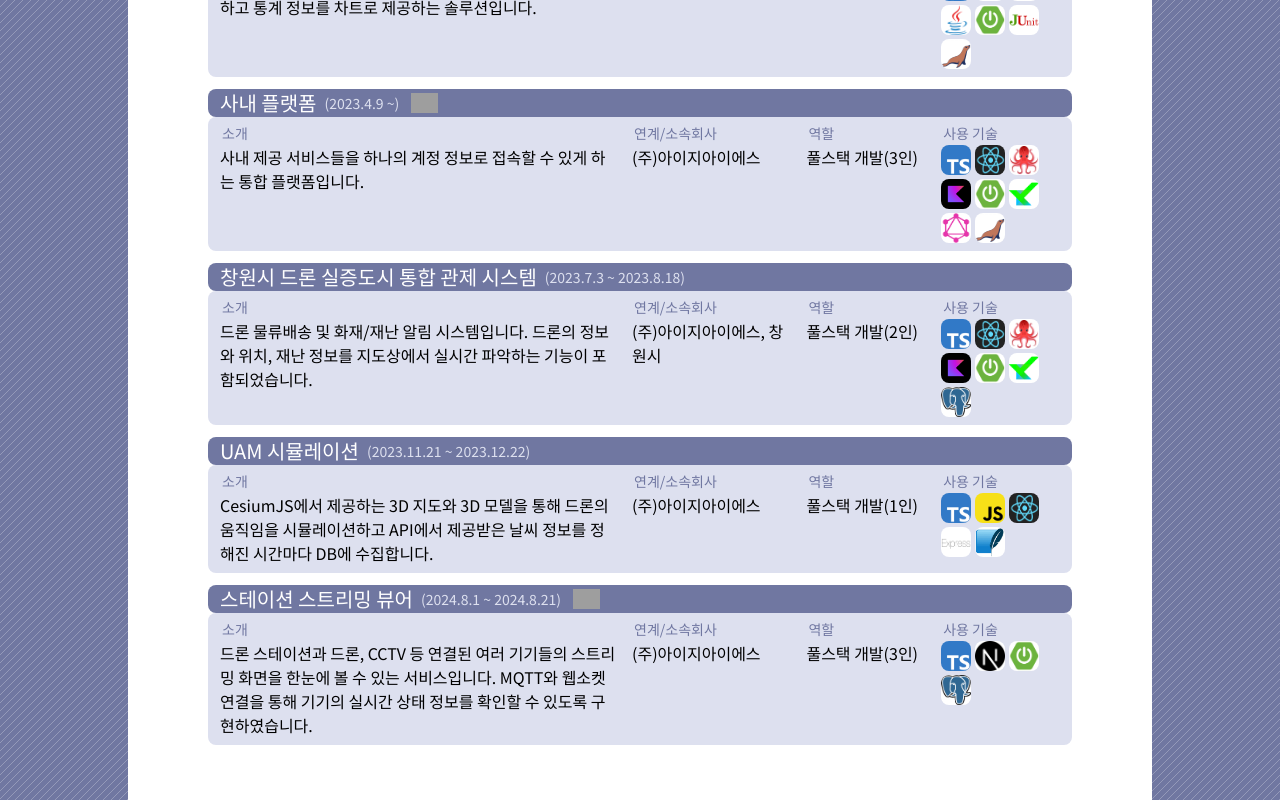
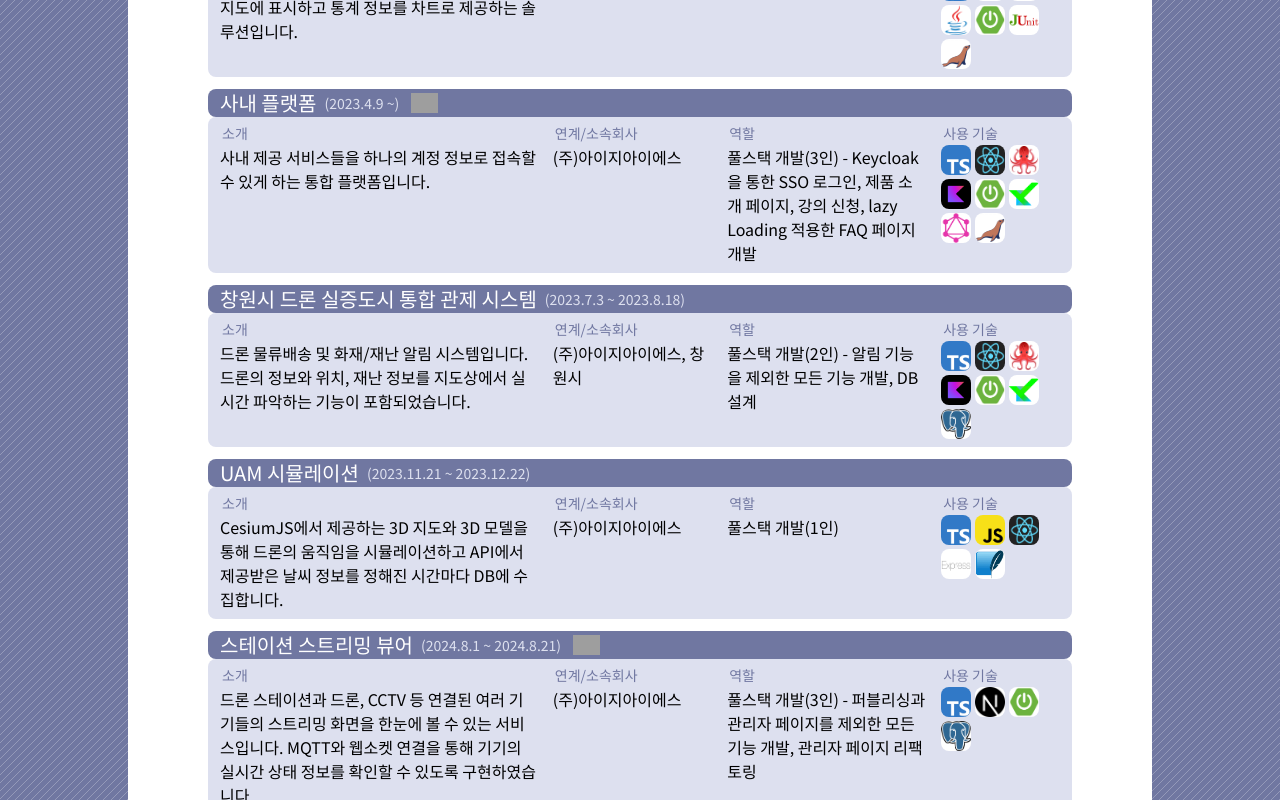
Before and after one commit to ParkBible/Portfolio, a Next.js app: page / in a window 1280 px wide. Shown: the part 1760-2560 px from the top of the page. Built offline with nearby package versions, Linux system fonts and the light colour scheme; grey boxes are pictures that could not be loaded; a web font is replaced by a local one.

Commit message:
역할 세부사항 추가

```diff
--- a/src/app/project/Project.info.jsx
+++ b/src/app/project/Project.info.jsx
@@ -30,7 +30,7 @@ export const ProjectInfos = [
         description: "사내 제공 서비스들을 하나의 계정 정보로 접속할 수 있게 하는 통합 플랫폼입니다.",
         company: "(주)아이지아이에스",
         date: "2023.4.9 ~",
-        role: "풀스택 개발(3인)",
+        role: "풀스택 개발(3인) - Keycloak을 통한 SSO 로그인, 제품 소개 페이지, 강의 신청, lazy Loading 적용한 FAQ 페이지 개발",
         stacks: ["TypeScript", "React", "React_Testing_Library", "Kotlin", "Spring_Boot","Kotest", "GraphQL", "MariaDB"],
         web: "https://www.dfos.kr"
     },
@@ -39,7 +39,7 @@ export const ProjectInfos = [
         description: "드론 물류배송 및 화재/재난 알림 시스템입니다. 드론의 정보와 위치, 재난 정보를 지도상에서 실시간 파악하는 기능이 포함되었습니다.",
         company: "(주)아이지아이에스, 창원시",
         date: "2023.7.3 ~ 2023.8.18",
-        role: "풀스택 개발(2인)",
+        role: "풀스택 개발(2인) - 알림 기능을 제외한 모든 기능 개발, DB 설계",
         stacks: ["TypeScript", "React", "React_Testing_Library", "Kotlin", "Spring_Boot", "Kotest", "PostgreSQL"]
     },
     {
@@ -55,7 +55,7 @@ export const ProjectInfos = [
         description: "드론 스테이션과 드론, CCTV 등 연결된 여러 기기들의 스트리밍 화면을 한눈에 볼 수 있는 서비스입니다. MQTT와 웹소켓 연결을 통해 기기의 실시간 상태 정보를 확인할 수 있도록 구현하였습니다.",
         company: "(주)아이지아이에스",
         date: "2024.8.1 ~ 2024.8.21",
-        role: "풀스택 개발(3인)",
+        role: "풀스택 개발(3인) - 퍼블리싱과 관리자 페이지를 제외한 모든 기능 개발, 관리자 페이지 리팩토링",
         stacks: ["TypeScript", "Next.js", "Spring_Boot", "PostgreSQL"],
         web: "http://dev-dfos-station-viewer.igis.co.kr/"
     }
--- a/src/app/project/Project.jsx
+++ b/src/app/project/Project.jsx
@@ -46,7 +46,7 @@ export default function Project() {
                             </div>
 
                             <div className="flex gap-4 bg-light-blue rounded-lg px-3 pt-1 pb-2 mb-3" key={index}>
-                                <div className="flex flex-col w-[50%]">
+                                <div className="flex flex-col w-[40%]">
                                     <span className="text-sm text-dark mr-1 p-[2px]">
                                         소개
                                     </span>
@@ -58,7 +58,7 @@ export default function Project() {
                                     </span>
                                     {info.company}
                                 </div>
-                                <div className="flex flex-col w-[15%]">
+                                <div className="flex flex-col w-[25%]">
                                 <span className="text-sm text-dark mr-1 p-[2px]">
                                         역할
                                     </span>
```
